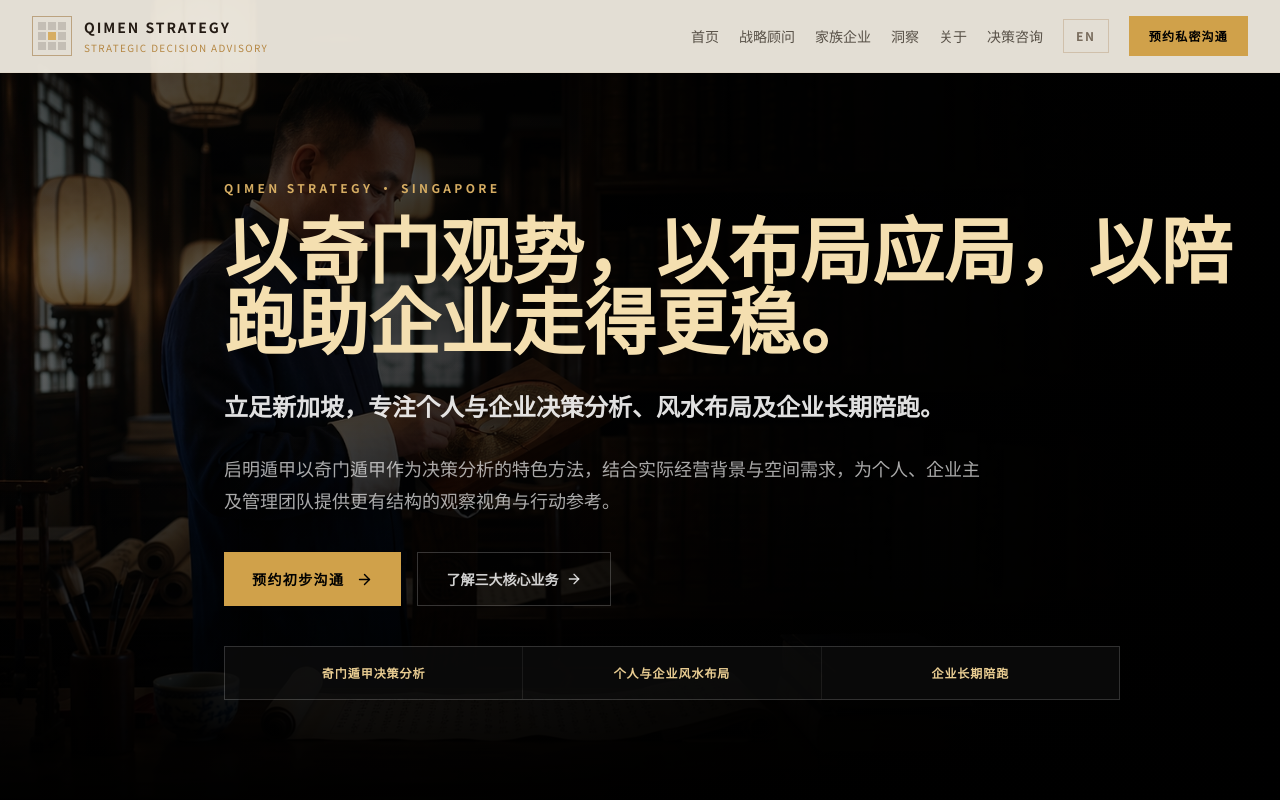
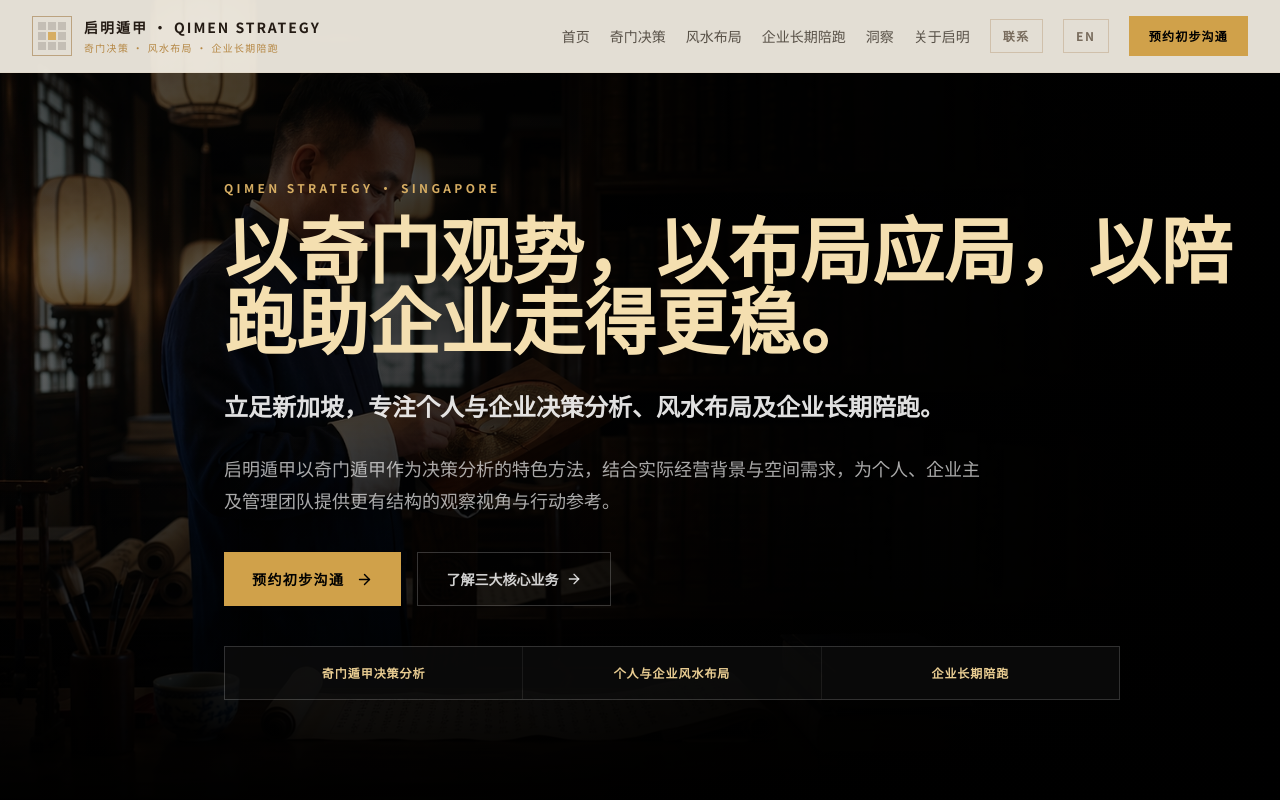
Before and after one commit to BODHIWONG/qmfeng-website, a Next.js app: page / in a window 1280 px wide. Shown: the top 800 px of the page. Built offline with nearby package versions, Linux system fonts and the light colour scheme.

Commit message:
Align navigation with three core service pillars

```diff
--- a/components/navbar.tsx
+++ b/components/navbar.tsx
@@ -9,6 +9,7 @@ import { useLanguage } from "@/contexts/language-context";
 const LOCALIZED_PATHS = new Set([
   "/",
   "/enterprise-strategic-advisory",
+  "/commercial-feng-shui",
   "/family-business-succession",
   "/chairman-founder-advisory",
   "/personal-advisory",
@@ -18,10 +19,11 @@ const LOCALIZED_PATHS = new Set([
 ]);
 
 const links = [
-  { href: "/enterprise-strategic-advisory", zh: "战略顾问", en: "Advisory" },
-  { href: "/family-business-succession", zh: "家族企业", en: "Family Business" },
+  { href: "/personal-advisory", zh: "奇门决策", en: "Qimen Decisions" },
+  { href: "/commercial-feng-shui", zh: "风水布局", en: "Feng Shui" },
+  { href: "/enterprise-strategic-advisory", zh: "企业长期陪跑", en: "Business Advisory" },
   { href: "/insights", zh: "洞察", en: "Insights" },
-  { href: "/founder", zh: "关于", en: "About" },
+  { href: "/founder", zh: "关于启明", en: "About" },
 ];
 
 function stripLocale(pathname: string) {
@@ -74,8 +76,8 @@ export default function Navbar() {
         <Link href={localizeHref("/")} className="flex items-center gap-3" aria-label="Qimen Strategy home">
           <BrandMark light={scrolled} />
           <div>
-            <div className={`text-sm font-semibold tracking-[0.14em] ${scrolled ? "text-white" : "text-[#241b14]"}`}>QIMEN STRATEGY</div>
-            <div className="mt-1 text-[0.62rem] tracking-[0.14em] text-[#b58743]">STRATEGIC DECISION ADVISORY</div>
+            <div className={`text-sm font-semibold tracking-[0.14em] ${scrolled ? "text-white" : "text-[#241b14]"}`}>启明遁甲 · QIMEN STRATEGY</div>
+            <div className="mt-1 text-[0.62rem] tracking-[0.14em] text-[#b58743]">{lang === "zh" ? "奇门决策 · 风水布局 · 企业长期陪跑" : "QIMEN DECISIONS · FENG SHUI · BUSINESS ADVISORY"}</div>
           </div>
         </Link>
 
@@ -86,30 +88,28 @@ export default function Navbar() {
               {lang === "zh" ? item.zh : item.en}
             </Link>
           ))}
-          <Link href={localizeHref("/personal-advisory")} className={`text-sm ${scrolled ? "text-white/78 hover:text-[#e2bd6b]" : "text-[#2a2118]/75 hover:text-[#9d733c]"}`}>
-            {lang === "zh" ? "决策咨询" : "Decision Consultation"}
-          </Link>
+          <button onClick={() => router.push(localizeHref("/contact"))} className={`border px-3 py-2 text-xs font-semibold tracking-[0.14em] ${scrolled ? "border-white/20 text-white/75" : "border-[#c5ad91]/60 text-[#4a3a2a]/70"}`}>{lang === "zh" ? "联系" : "Contact"}</button>
           <button onClick={toggleLanguage} className={`border px-3 py-2 text-xs font-semibold tracking-[0.14em] ${scrolled ? "border-white/20 text-white/75" : "border-[#c5ad91]/60 text-[#4a3a2a]/70"}`}>{lang === "zh" ? "EN" : "中文"}</button>
           <Link href={localizeHref("/contact")} className="bg-[#d0a14a] px-5 py-3 text-xs font-bold uppercase tracking-[0.1em] text-black hover:bg-[#e2bd6b]">
-            {lang === "zh" ? "预约私密沟通" : "Request a Private Conversation"}
+            {lang === "zh" ? "预约初步沟通" : "Arrange a Conversation"}
           </Link>
         </div>
 
         <div className="flex items-center gap-3 xl:hidden">
           <button onClick={toggleLanguage} className={`border px-2.5 py-1.5 text-xs ${scrolled ? "border-white/20 text-white" : "border-[#c5ad91]/60 text-[#4a3a2a]"}`}>{lang === "zh" ? "EN" : "中"}</button>
-          <button onClick={() => setIsOpen(!isOpen)} className={scrolled ? "text-white" : "text-[#241b14]"}>{isOpen ? <X size={24} /> : <Menu size={24} />}</button>
+          <button onClick={() => setIsOpen(!isOpen)} className={scrolled ? "text-white" : "text-[#241b14]"} aria-label={isOpen ? "Close menu" : "Open menu"}>{isOpen ? <X size={24} /> : <Menu size={24} />}</button>
         </div>
       </div>
 
       {isOpen && (
         <div className="bg-black px-6 pb-6 xl:hidden">
-          {[{ href: "/", zh: "首页", en: "Home" }, ...links, { href: "/personal-advisory", zh: "决策咨询", en: "Decision Consultation" }].map((item) => (
+          {[{ href: "/", zh: "首页", en: "Home" }, ...links].map((item) => (
             <Link key={item.href} href={localizeHref(item.href)} onClick={() => setIsOpen(false)} className="block border-b border-white/10 py-4 text-sm text-white/85">
               {lang === "zh" ? item.zh : item.en}
             </Link>
           ))}
           <Link href={localizeHref("/contact")} onClick={() => setIsOpen(false)} className="mt-5 block bg-[#d0a14a] px-5 py-4 text-center text-sm font-bold text-black">
-            {lang === "zh" ? "预约私密沟通" : "Request a Private Conversation"}
+            {lang === "zh" ? "预约初步沟通" : "Arrange a Conversation"}
           </Link>
         </div>
       )}
```
